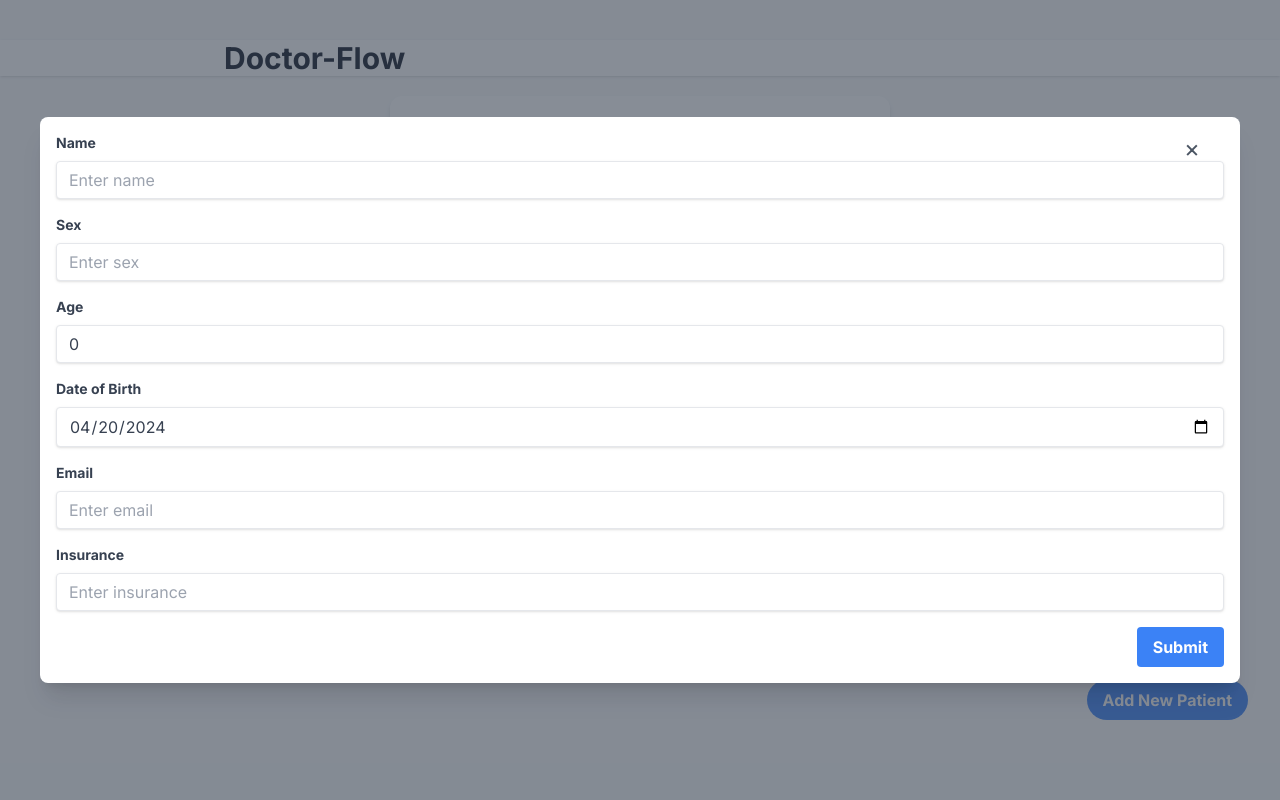
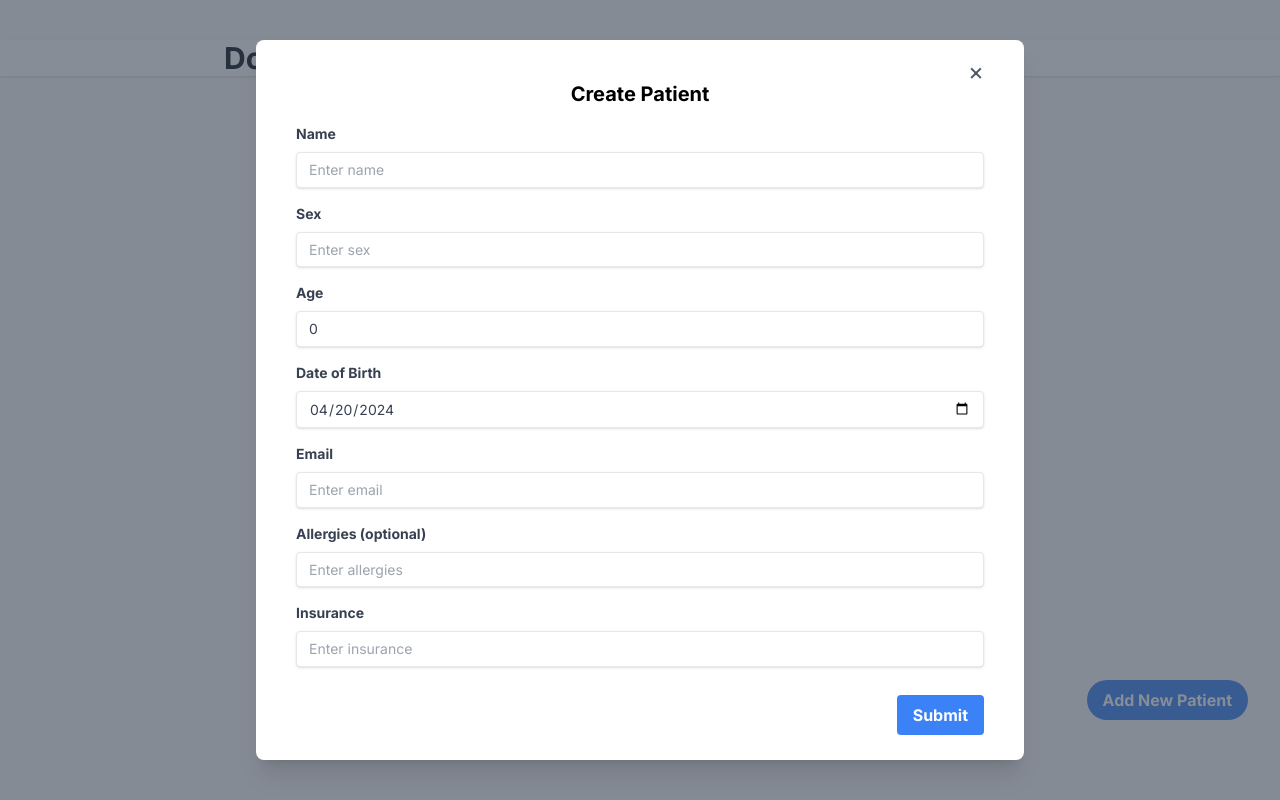
Before and after one commit to Marvin-Deng/Doctor-Flow, a Next.js app in the folder frontend/: page / in a window 1280 px wide. Both pictures are taken after a click on the button "Add New Patient". Built offline with nearby package versions, Linux system fonts and the light colour scheme.

Commit message:
Update add patient styles

```diff
--- a/frontend/src/components/EmailModal.tsx
+++ b/frontend/src/components/EmailModal.tsx
@@ -44,7 +44,7 @@ const EmailModal: React.FC<EmailModalProps> = ({
             patient {name} at {email}?
           </h2>
           <button
-            onClick={handleSendEmail} // Make sure this button actually calls handleSendEmail
+            onClick={handleSendEmail}
             className="px-4 py-2 bg-blue-500 hover:bg-blue-700 text-white font-bold rounded focus:outline-none focus:shadow-outline"
           >
             Send
--- a/frontend/src/components/InputForm.tsx
+++ b/frontend/src/components/InputForm.tsx
@@ -5,6 +5,7 @@ interface InputFormProps {
   placeholder?: string;
   value: string;
   onChange: (event: React.ChangeEvent<HTMLInputElement>) => void;
+  width?: string;
 }
 
 const InputForm: React.FC<InputFormProps> = ({
@@ -14,6 +15,7 @@ const InputForm: React.FC<InputFormProps> = ({
   placeholder = "",
   value,
   onChange,
+  width = "full"
 }) => (
   <div className="mb-4">
     {label && (
@@ -25,13 +27,14 @@ const InputForm: React.FC<InputFormProps> = ({
       </label>
     )}
     <input
-      className="shadow appearance-none border rounded w-full py-2 px-3 text-gray-700 leading-tight focus:outline-none focus:shadow-outline"
+      className={`text-sm shadow appearance-none border rounded ${width === "full" ? "w-full" : ""} py-2 px-3 text-gray-700 leading-tight focus:outline-none focus:shadow-outline`}
       id={name}
       name={name}
       type={type}
       placeholder={placeholder}
       value={value}
       onChange={onChange}
+      style={{ width: width !== "full" ? width : undefined }}
     />
   </div>
 );
--- a/frontend/src/components/NewPatientForm.tsx
+++ b/frontend/src/components/NewPatientForm.tsx
@@ -47,7 +47,10 @@ const NewPatientModal: React.FC<NewPatientModalProps> = ({
       overlayClassName="fixed inset-0 bg-gray-700 bg-opacity-60 flex items-center justify-center"
       ariaHideApp={false}
     >
-      <div className="relative p-4 w-full max-w-7xl max-h-[calc(100vh-5rem)] overflow-y-auto bg-white rounded-lg shadow-xl flex flex-col justify-between">
+      <div className="relative p-10 w-full max-w-3xl max-h-[calc(100vh-5rem)] overflow-y-auto bg-white rounded-lg shadow-xl flex flex-col justify-between">
+        <h2 className="mx-8 text-xl font-bold text-center mb-4">
+          Create Patient
+        </h2>
         <button
           onClick={handleClose}
           className="absolute top-4 right-8 w-8 h-8 flex items-center justify-center text-2xl rounded text-gray-600 hover:bg-gray-300"
@@ -98,6 +101,14 @@ const NewPatientModal: React.FC<NewPatientModalProps> = ({
             onChange={handleChange}
           />
           <InputForm
+            label="Allergies (optional)"
+            type="text"
+            name="allergies"
+            placeholder="Enter allergies"
+            value={patient.insurance}
+            onChange={handleChange}
+          />
+          <InputForm
             label="Insurance"
             type="text"
             name="insurance"
@@ -109,7 +120,7 @@ const NewPatientModal: React.FC<NewPatientModalProps> = ({
         <div className="flex justify-end">
           <button
             onClick={handleSubmit}
-            className="bg-blue-500 hover:bg-blue-700 text-white font-bold py-2 px-4 rounded"
+            className="bg-blue-500 hover:bg-blue-700 text-white font-bold mt-3 py-2 px-4 rounded"
           >
             Submit
           </button>
```
